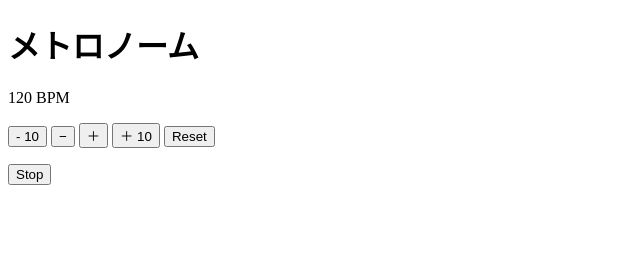
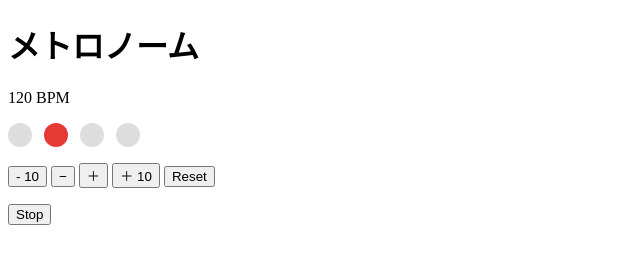
Before and after one commit to no9-octopus/metronome, a plain HTML site: page index.html in a window 1280 px wide. Both pictures are taken after a click on the button "Start". Shown: the whole page, without its empty margins (0-640 px from the left). Drawn offline with Linux system fonts and the light colour scheme.

Commit message:
Update index.html
追加：拍の表示機能

```diff
--- a/index.html
+++ b/index.html
@@ -3,11 +3,37 @@
 <head>
   <meta charset="UTF-8">
   <title>メトロノーム</title>
+
+  <style>
+    #beats {
+      display: flex;
+      gap: 12px;
+      margin: 16px 0;
+    }
+    .dot {
+      width: 24px;
+      height: 24px;
+      border-radius: 50%;
+      background: #ddd;
+    }
+    .dot.active {
+      background: #e53935;
+    }
+  </style>
+
 </head>
 <body>
   <h1>メトロノーム</h1>
 
   <p><span id="bpm">120</span> BPM</p>
+
+  <div id="beats">
+    <span class="dot"></span>
+    <span class="dot"></span>
+    <span class="dot"></span>
+    <span class="dot"></span>
+  </div>
+
   <button id="down10">-</span> 10</button>
   <button id="down">−</button>
   <button id="up">＋</button>
@@ -26,6 +52,10 @@
 
     const bpmDisplay = document.getElementById("bpm");
     const toggleButton = document.getElementById("toggle");
+
+    const BEATS_PER_BAR = 4;
+    let currentBeat = 0;
+    const dots = document.querySelectorAll(".dot");
 
     // クリック音を1回鳴らす
     function playClick() {
@@ -50,9 +80,23 @@
       osc.stop(now + 0.05);
     }
 
+    // 指定した番号の丸だけを光らせる(-1なら全部消す)
+    function showBeat(index) {
+      dots.forEach((dot, i) => {
+        dot.classList.toggle("active", i === index);
+      });
+    }
+
+    // 1拍ぶんの処理(音 + 表示 + 次の拍へ)
+    function tick() {
+      playClick();
+      showBeat(currentBeat);
+      currentBeat = (currentBeat + 1) % BEATS_PER_BAR;
+    }
+
     // 一定間隔で鳴らし続ける
     function startTimer() {
-      timerId = setInterval(playClick, 60000 / bpm);
+     timerId = setInterval(tick, 60000 / bpm);  // playClick → tick
     }
 
     function setBpm(value) {
@@ -75,7 +119,8 @@
     }
 
     function start() {
-      playClick(); // 押した瞬間に1拍目
+      currentBeat = 0;   // 追加:1拍目から始める
+      tick();            // playClick() → tick()
       startTimer();
       toggleButton.textContent = "Stop";
     }
@@ -83,6 +128,8 @@
     function stop() {
       clearInterval(timerId);
       timerId = null;
+      currentBeat = 0;   // 追加
+      showBeat(-1);      // 追加:丸を全部消す
       toggleButton.textContent = "Start";
     }
 
```
